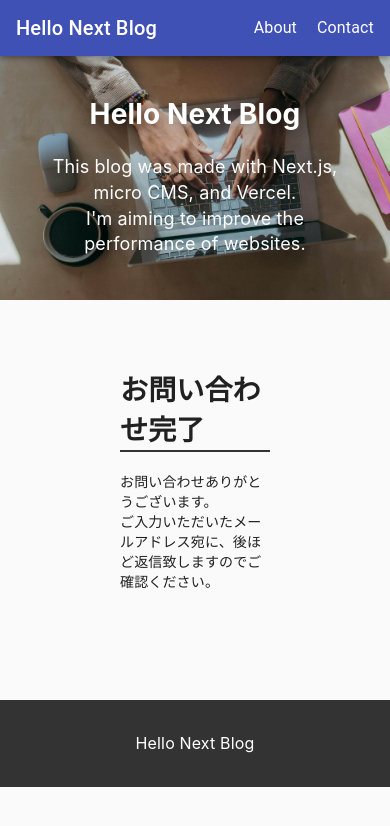
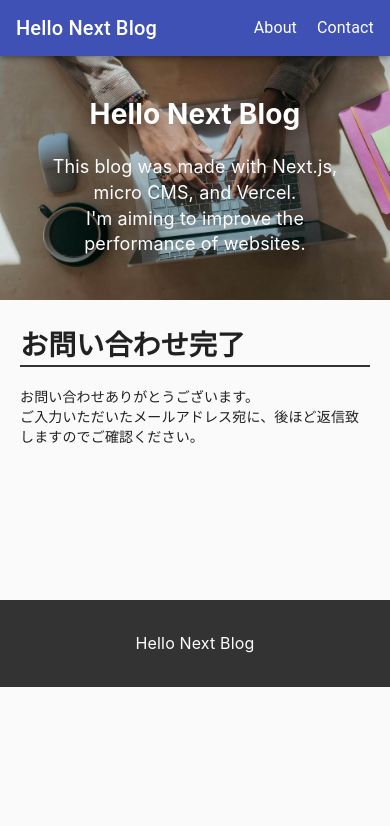
Before and after one commit to shibazo3/nextjs-blog-microcms, a Next.js app: page /success in a window 390 px wide. Shown: the top 826 px of the page. Built offline with nearby package versions, Linux system fonts and the light colour scheme.

Commit message:
update sucess-page style

```diff
--- a/pages/success/success.module.css
+++ b/pages/success/success.module.css
@@ -10,3 +10,11 @@
   font-size: 28px;
   border-bottom: 2px solid #333;
 }
+
+@media screen and (max-width: 767px) {
+  .container {
+    width: 100%;
+    padding: 15px 20px;
+    min-height: 300px;
+  }
+}
```
